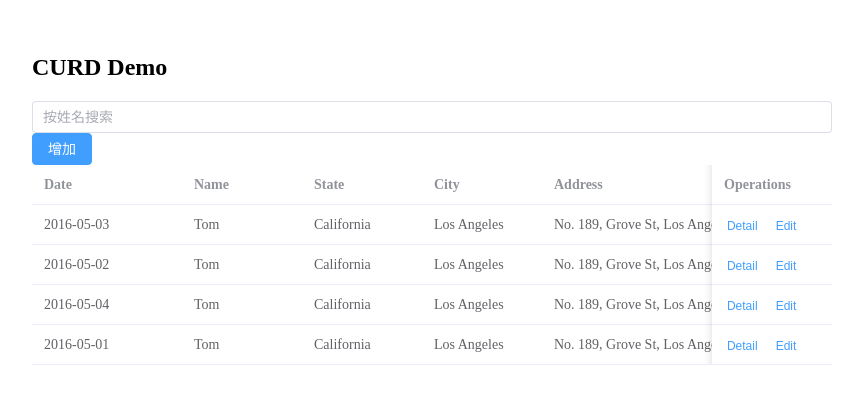
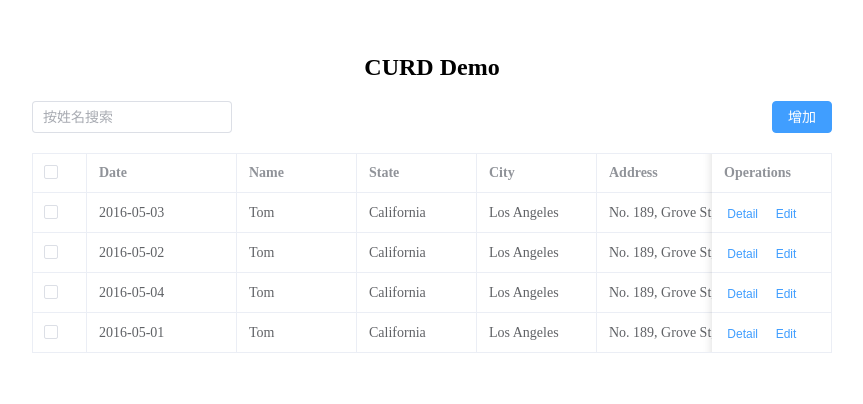
Before and after one commit to IU5555/curd-demo, a Vue app: page / in a window 1280 px wide. Shown: the part 206-610 px from the top of the page, without its empty margins (352-1215 px from the left). Built offline with nearby package versions, Linux system fonts and the light colour scheme.

Commit message:
布局完成x2

```diff
--- a/src/App.vue
+++ b/src/App.vue
@@ -11,7 +11,14 @@
       <el-button type="primary">增加</el-button>
     </div>
     <!--表格-->
-    <el-table :data="tableData" style="width: 100%">
+    <el-table
+    :data="tableData"
+     style="width: 100%"
+     border="200px"
+     ref="multipleTableRef"
+     @selection-change="handleSelectionChange"
+    >
+    <el-table-column type="selection" width="55" />
     <el-table-column fixed prop="date" label="Date" width="150" />
     <el-table-column prop="name" label="Name" width="120" />
     <el-table-column prop="state" label="State" width="120" />
@@ -70,8 +77,12 @@
     tag: 'Office',
   },
 ])
+let multipleSelection = ref([])
 const handleClick = ()=>{
   console.log('click');
+}
+const handleSelectionChange = (val) => {
+  multipleSelection.value = val
 }
 
 
@@ -86,6 +97,16 @@
   position: absolute;
   top:30%;
   left:30%;
-
+}
+.title{
+  text-align: center;
+}
+.query-box{
+  display: flex;
+  justify-content: space-between;
+  margin-bottom: 20px;
+}
+.el-input{
+  width: 200px;
 }
 </style>
```
